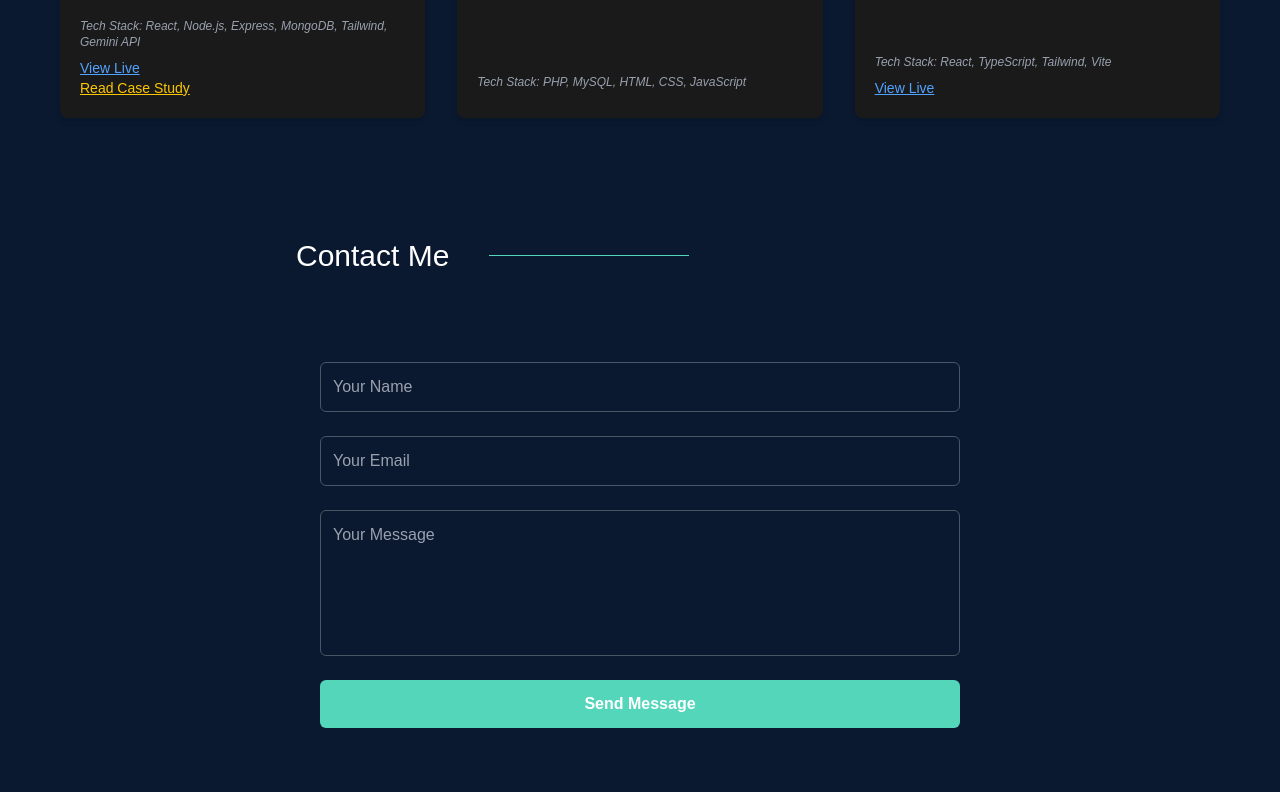
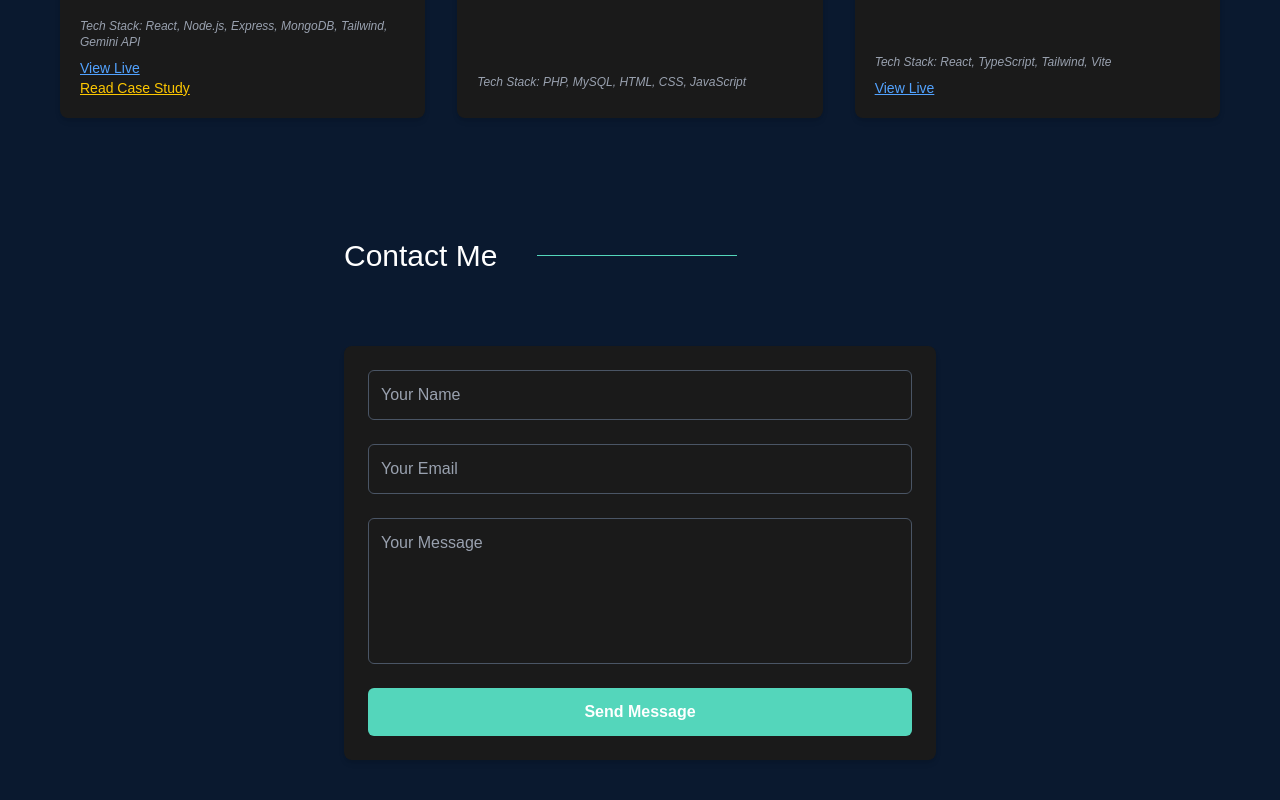
Before and after one commit to swathysukumaran/portfolio, a React (Vite) app in the folder frontend/: page / in a window 1280 px wide. Shown: the part 2761-3561 px from the top of the page. Built offline with nearby package versions, Linux system fonts and the light colour scheme.

Commit message:
Update contact page style.

```diff
--- a/frontend/src/pages/Home/Contact.tsx
+++ b/frontend/src/pages/Home/Contact.tsx
@@ -16,19 +16,17 @@ function Contact() {
 
   const handleSubmit = (e: React.FormEvent) => {
     e.preventDefault();
-    // For now, just log to console
     console.log("Message submitted:", formData);
-
-    // Later: POST to /api/contact
-    // await axios.post("/api/contact", formData);
+    // TODO: connect to backend endpoint (e.g. /api/contact)
   };
 
   return (
-    <section className="w-full px-4 py-10 sm:px-6 md:px-10 max-w-3xl mx-auto">
+    <section className="w-full px-4 py-10 sm:px-6 md:px-10 max-w-2xl mx-auto">
       <SectionTitle title="Contact Me" />
+
       <form
         onSubmit={handleSubmit}
-        className="flex flex-col gap-6 mt-6 p-6 rounded-lg "
+        className="flex flex-col gap-6 mt-8 bg-[#1a1a1a] p-6 rounded-lg shadow-md"
       >
         <input
           type="text"
@@ -39,6 +37,7 @@ function Contact() {
           onChange={handleChange}
           className="p-3 rounded-md bg-transparent border border-gray-600 text-white placeholder-gray-400 focus:outline-none focus:ring-2 focus:ring-tertiary"
         />
+
         <input
           type="email"
           name="email"
@@ -48,6 +47,7 @@ function Contact() {
           onChange={handleChange}
           className="p-3 rounded-md bg-transparent border border-gray-600 text-white placeholder-gray-400 focus:outline-none focus:ring-2 focus:ring-tertiary"
         />
+
         <textarea
           name="message"
           placeholder="Your Message"
@@ -57,6 +57,7 @@ function Contact() {
           onChange={handleChange}
           className="p-3 rounded-md bg-transparent border border-gray-600 text-white placeholder-gray-400 resize-none focus:outline-none focus:ring-2 focus:ring-tertiary"
         />
+
         <button
           type="submit"
           className="bg-tertiary hover:bg-opacity-80 text-white py-3 rounded-md font-semibold transition duration-300"
```
